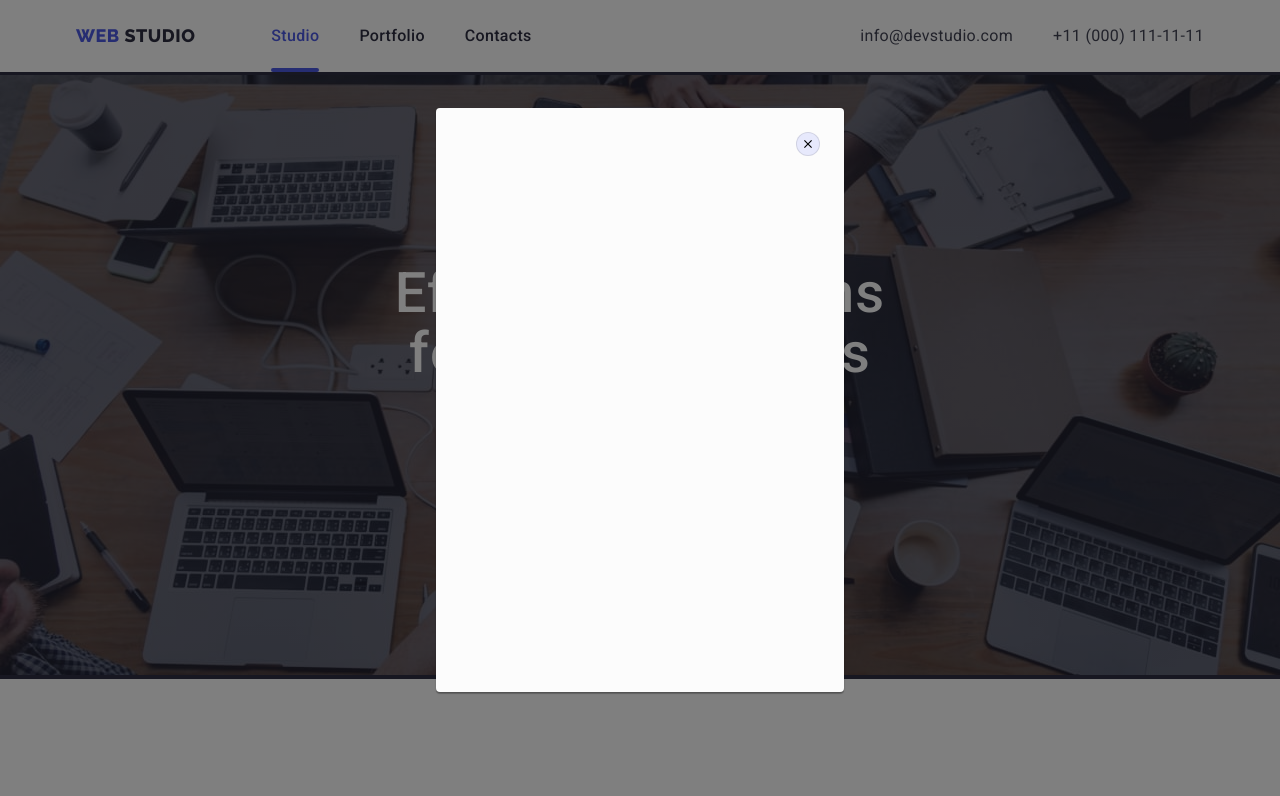
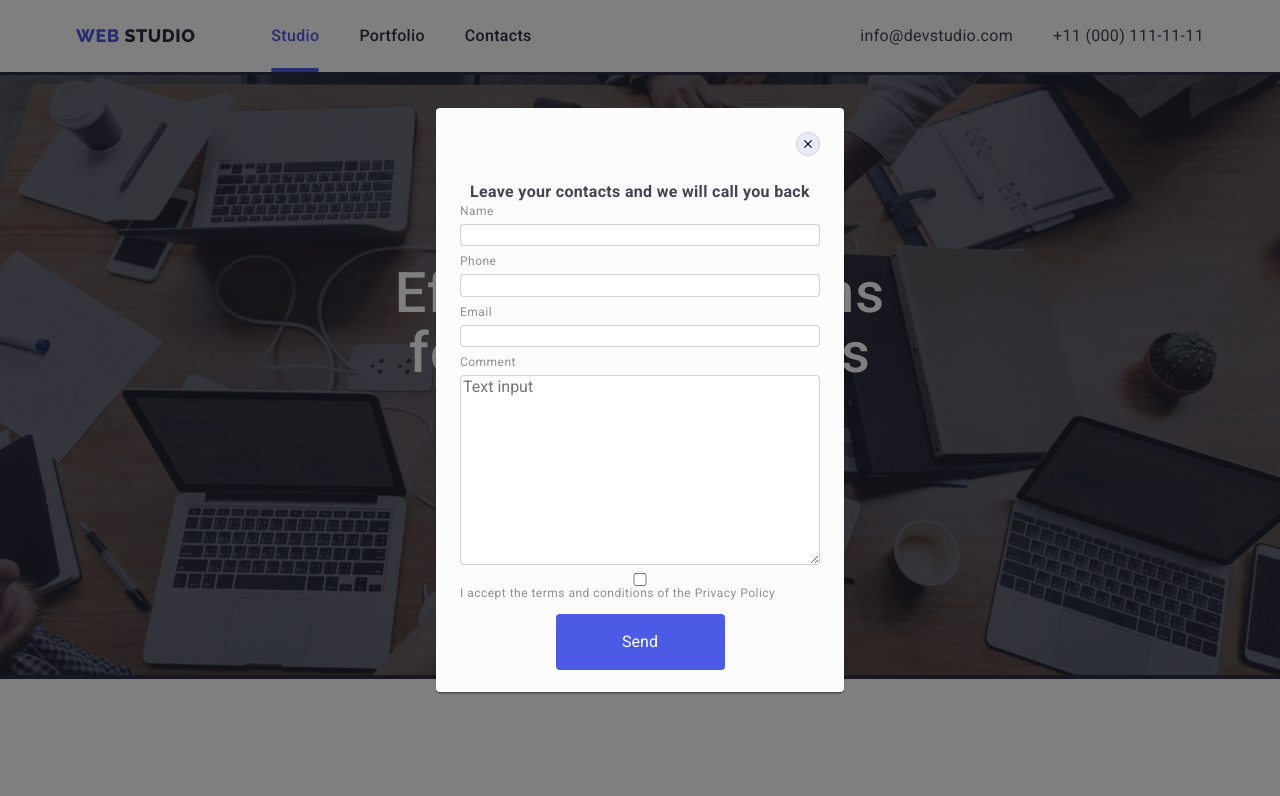
Before and after one commit to olenaboiko2020/goit-markup-hw-06, a plain HTML site: page index.html in a window 1280 px wide. Both pictures are taken after a click on the button "Order Service". Shown: the top 796 px of the page. Drawn offline with nearby package versions, Linux system fonts and the light colour scheme.

Commit message:
Update index.html

```diff
--- a/index.html
+++ b/index.html
@@ -53,6 +53,32 @@
                 <use href="./img/icons.svg#icon-close"></use>
               </svg>
             </button>
+            <form class="form">
+              <h3 class="modal-form-text">Leave your contacts and we will call you back</h3>
+              <div class="form-field">
+                <label for="name" class="form-label">Name</label>
+                <input type="text" class="form-input" name="name" id="name" >
+              </div>
+              <div class="form-field">
+                <label for="tel" class="form-label">Phone</label>
+                <input type="tel" class="form-input" name="tel" id="tel">
+              </div>
+              <div class="form-field">
+                <label for="mail" class="form-label">Email</label>
+                <input type="email" class="form-input" name="mail" id="mail">
+              </div>
+              <div class="form-field">
+                <label for="policy" class="form-label">Comment</label>
+                <textarea name="comment" id="comment" class="form-input" rows="10" placeholder="Text input" ></textarea>
+              </div>
+
+              <div class="form-field">
+                <input type="checkbox" class="form-input" name="policy" id="policy">
+                <label for="policy" class="form-label">I accept the terms and conditions of the Privacy Policy</label>
+              </div>
+
+              <button type="submit" class="button-submit">Send</button>
+            </form>
           </div>
         </div>
       </section>
```
